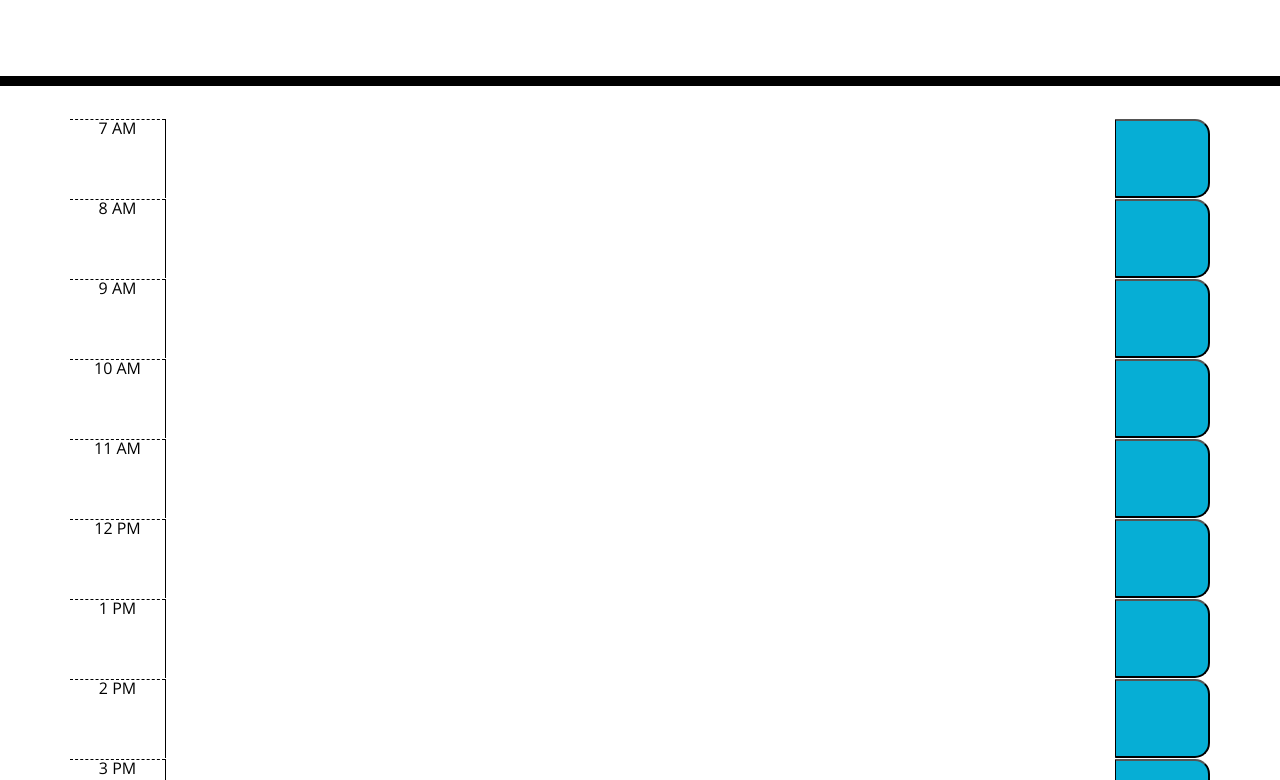
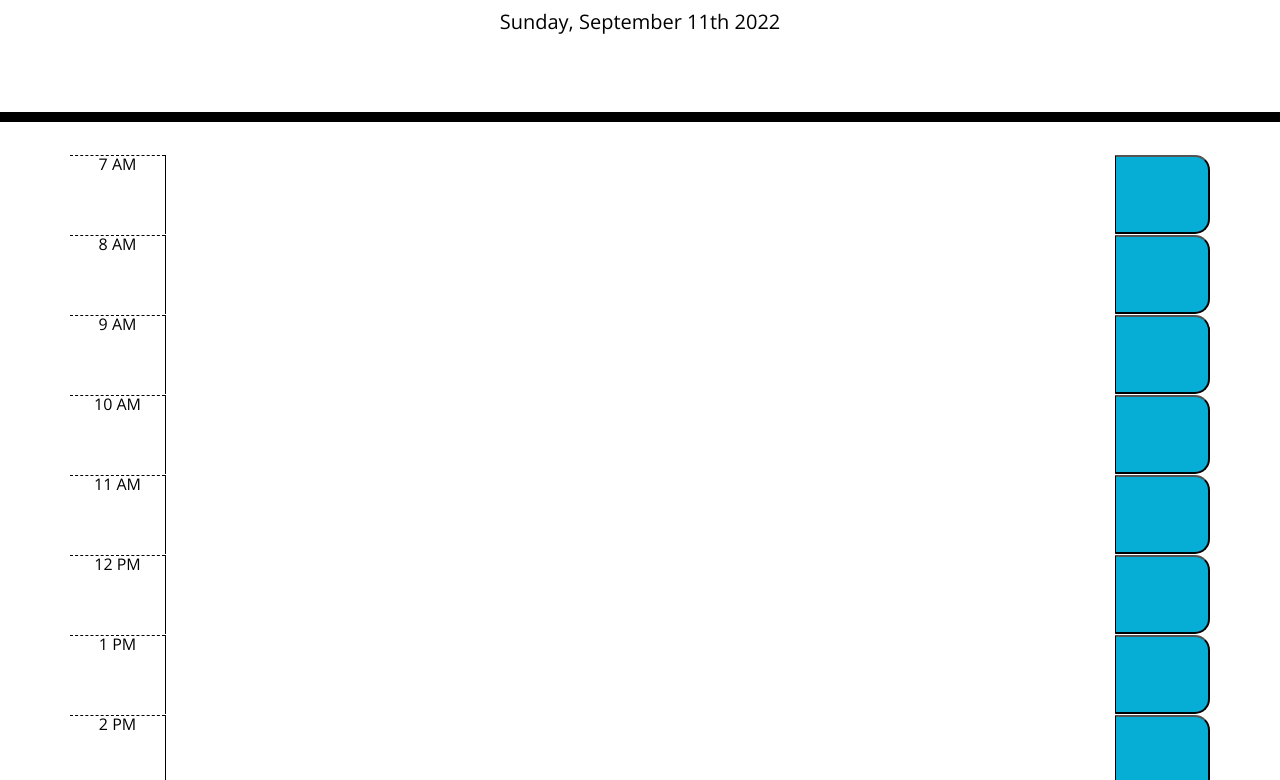
Before and after one commit to rachael-pluta/work-day-scheduler, a plain HTML site: page index.html in a window 1280 px wide. Shown: the part 182-962 px from the top of the page. Drawn offline with nearby package versions, Linux system fonts and the light colour scheme; files that its build step writes are made by us from their sources.

Commit message:
added current date to header in js file

```diff
--- a/assets/js/script.js
+++ b/assets/js/script.js
@@ -0,0 +1,7 @@
+// Displays current date
+var currentDate = moment().format("dddd, MMMM Do YYYY");
+$("#currentDay").html(currentDate);
+
+// Color codes timeblocks to past, present and future
+
+// Saves the event to local storage
--- a/index.html
+++ b/index.html
@@ -18,7 +18,7 @@
       href="https://fonts.googleapis.com/css?family=Open+Sans&display=swap"
       rel="stylesheet"
     />
-    <link rel="stylesheet" href="style.css" />
+    <link rel="stylesheet" href="./assets/css/style.css" />
     <title>Work Day Scheduler</title>
   </head>
 
@@ -100,5 +100,6 @@
 
     <script src="https://code.jquery.com/jquery-3.4.1.min.js"></script>
     <script src="https://cdnjs.cloudflare.com/ajax/libs/moment.js/2.24.0/moment.min.js"></script>
+    <script src="./assets/js/script.js"></script>
   </body>
 </html>
```
